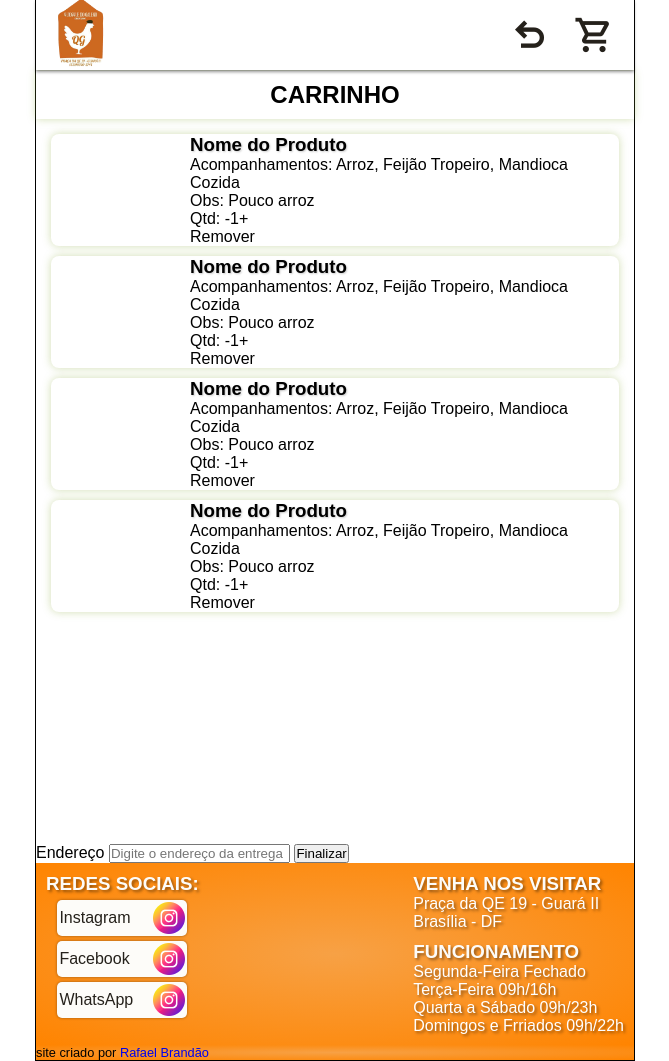
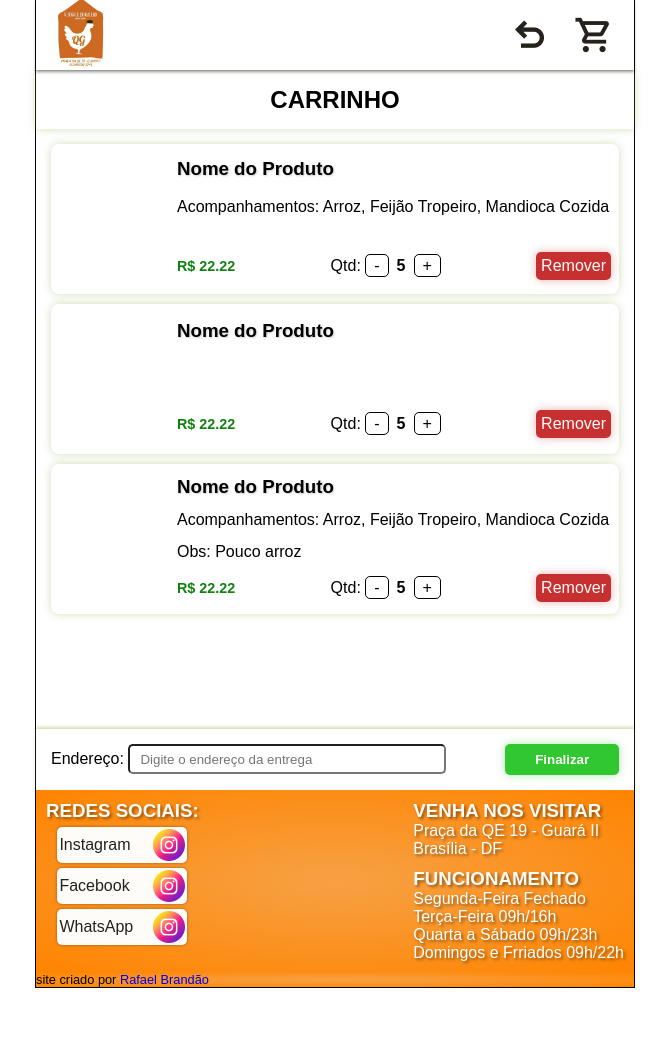
Before and after one commit to RafaelBrandaoS/Quiosque-do-Galego, a Flask app: page /carrinho in a window 1280 px wide. Shown: the whole page, without its empty margins (305-974 px from the left). After the commit the page ends 988 px from the top, so only its background shows below. Run offline with Flask 3, Linux system fonts and the light colour scheme.

Commit message:
Finalizei o frontEnd do carrinho

```diff
--- a/static/estilos/carrinho.css
+++ b/static/estilos/carrinho.css
@@ -1,12 +1,12 @@
 h2.tt-carrinho {
     width: 100%;
-    padding: 10px;
+    padding: 15px;
     text-align: center;
     box-shadow: 0px 0px 8px rgba(132, 165, 50, 0.367);
 }
 
 .carrinho-produtos {
-    min-height: calc(100vh - 75px);
+    min-height: calc(100vh - 200px);
     padding: 15px;
     display: flex;
     flex-direction: column;
@@ -16,15 +16,14 @@ h2.tt-carrinho {
 .produto-n-carrinho {
     width: 100%;
     display: flex;
-    justify-content: space-around;
-    gap: 10px;
-    align-items: center;
-    box-shadow: 0px 0px 8px rgba(132, 165, 50, 0.367);
+    justify-content: flex-start;
+    align-items: flex-start;
+    box-shadow: 0px 0px 8px #84a5325e;
     border-radius: 8px;
 }
 
 .imagem-produto-carrinho {
-    width: 130px;
+    width: 150px;
     box-shadow: 2px 0px 3px #00000035;
     border-radius: 8px 0px 0px 8px;
 }
@@ -33,3 +32,73 @@ h3.nome-produto-carrinho {
     color: black;
     text-shadow: 1px 1px 2px #00000035;
 }
+
+.dados-produto-carrinho {
+    display: flex;
+    height: 150px;
+    width: 100%;
+    padding: 5px 8px;
+    flex-direction: column;
+    justify-content: space-around;
+}
+
+.butoes-produto-carrinho {
+    display: flex;
+    justify-content: space-between;
+    align-items: center;
+}
+
+.quantidade {
+    padding: 5px;
+}
+
+.qtd {
+    margin: 0px 8px;
+    font-weight: 600;
+}
+
+.menos, .mais {
+    border: 1px solid black;
+    border-radius: 5px;
+    padding: 2px 8px;
+    cursor: pointer;
+}
+
+.remover {
+    padding: 5px;
+    border-radius: 5px;
+    color: #fdfcf9;
+    background-color: #c73030;
+    box-shadow: 0px 0px 10px #c7303060;
+}
+
+.finalizar {
+    width: 100%;
+    display: flex;
+    justify-content: space-between;
+    padding: 15px;
+    box-shadow: 0px -2px 3px #84a5325e;
+}
+
+.endereco-entrega {
+    width: 70%;
+}
+
+.endereco-entrega > input {
+    padding-left: 10px;
+    width: 80%;
+    height: 30px;
+    border-radius: 5px;
+}
+
+.btn-finalizar {
+    padding: 8px;
+    background-color: #30c730;
+    color: #fdfcf9;
+    font-weight: bold;
+    border: none;
+    border-radius: 5px;
+    box-shadow: 0px 0px 10px #30c73060;
+    width: 20%;
+    cursor: pointer;
+}
--- a/templates/carrinho.html
+++ b/templates/carrinho.html
@@ -25,55 +25,47 @@
         <section class="carrinho-produtos">
             <div class="produto-n-carrinho">
                 <img class="imagem-produto-carrinho" src="https://avatars.mds.yandex.net/i?id=7e32cc9bc7526f752a9c0ef6cb0b89d7dc12b583-4599887-images-thumbs&n=13" alt="">
-                <div>
+                <div class="dados-produto-carrinho">
                     <h3 class="nome-produto-carrinho">Nome do Produto</h3>
                     <p class="acompanhamentos-carrinho">Acompanhamentos: Arroz, Feijão Tropeiro, Mandioca Cozida</p>
-                    <p class="obs-carrinho">Obs: <span>Pouco arroz</span></p>
+                    <p class="obs-carrinho"><span></span></p>
                     <div class="butoes-produto-carrinho">
-                        <div><span>Qtd: </span><span>-</span><span>1</span><span>+</span></div>
-                        <a>Remover</a>
+                        <p class="p-preco">R$ 22.22</p>
+                        <div class="quantidade"><span>Qtd: </span><span class="menos">-</span><span class="qtd">5</span><span class="mais">+</span></div>
+                        <a class="remover" href="#">Remover</a>
                     </div>
                 </div>
             </div>
             <div class="produto-n-carrinho">
                 <img class="imagem-produto-carrinho" src="https://avatars.mds.yandex.net/i?id=7e32cc9bc7526f752a9c0ef6cb0b89d7dc12b583-4599887-images-thumbs&n=13" alt="">
-                <div>
+                <div class="dados-produto-carrinho">
                     <h3 class="nome-produto-carrinho">Nome do Produto</h3>
-                    <p class="acompanhamentos-carrinho">Acompanhamentos: Arroz, Feijão Tropeiro, Mandioca Cozida</p>
-                    <p class="obs-carrinho">Obs: <span>Pouco arroz</span></p>
+                    <p class="acompanhamentos-carrinho"></p>
+                    <p class="obs-carrinho"><span></span></p>
                     <div class="butoes-produto-carrinho">
-                        <div><span>Qtd: </span><span>-</span><span>1</span><span>+</span></div>
-                        <a>Remover</a>
+                        <p class="p-preco">R$ 22.22</p>
+                        <div class="quantidade"><span>Qtd: </span><span class="menos">-</span><span class="qtd">5</span><span class="mais">+</span></div>
+                        <a class="remover"  href="#">Remover</a>
                     </div>
                 </div>
             </div>
             <div class="produto-n-carrinho">
                 <img class="imagem-produto-carrinho" src="https://avatars.mds.yandex.net/i?id=7e32cc9bc7526f752a9c0ef6cb0b89d7dc12b583-4599887-images-thumbs&n=13" alt="">
-                <div>
+                <div class="dados-produto-carrinho">
                     <h3 class="nome-produto-carrinho">Nome do Produto</h3>
                     <p class="acompanhamentos-carrinho">Acompanhamentos: Arroz, Feijão Tropeiro, Mandioca Cozida</p>
                     <p class="obs-carrinho">Obs: <span>Pouco arroz</span></p>
                     <div class="butoes-produto-carrinho">
-                        <div><span>Qtd: </span><span>-</span><span>1</span><span>+</span></div>
-                        <a>Remover</a>
+                        <p class="p-preco">R$ 22.22</p>
+                        <div class="quantidade"><span>Qtd: </span><span class="menos">-</span><span class="qtd">5</span><span class="mais">+</span></div>
+                        <a class="remover"  href="#">Remover</a>
                     </div>
                 </div>
             </div>
-            <div class="produto-n-carrinho">
-                <img class="imagem-produto-carrinho" src="https://avatars.mds.yandex.net/i?id=7e32cc9bc7526f752a9c0ef6cb0b89d7dc12b583-4599887-images-thumbs&n=13" alt="">
-                <div>
-                    <h3 class="nome-produto-carrinho">Nome do Produto</h3>
-                    <p class="acompanhamentos-carrinho">Acompanhamentos: Arroz, Feijão Tropeiro, Mandioca Cozida</p>
-                    <p class="obs-carrinho">Obs: <span>Pouco arroz</span></p>
-                    <div class="butoes-produto-carrinho">
-                        <div><span>Qtd: </span><span>-</span><span>1</span><span>+</span></div>
-                        <a>Remover</a>
-                    </div>
-                </div>
-            </div>
+
         </section>
         <section class="finalizar">
-            <label for="endereco">Endereço <input type="text" placeholder="Digite o endereço da entrega"></label>
+            <label class="endereco-entrega" for="endereco">Endereço: <input type="text" placeholder="Digite o endereço da entrega"></label>
             <button class="btn-finalizar">Finalizar</button>
         </section>
     </main>
```
